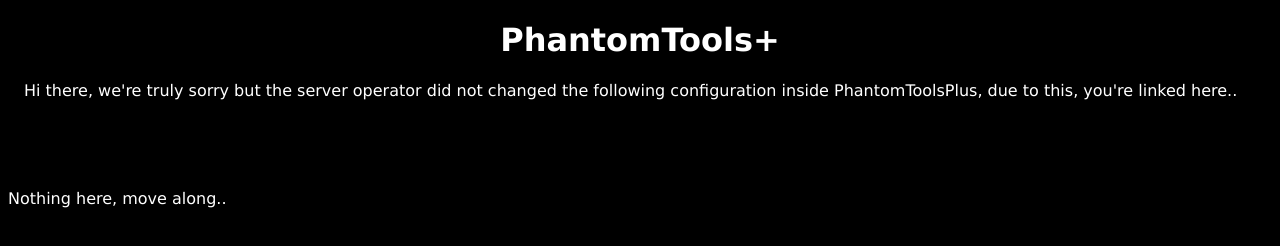
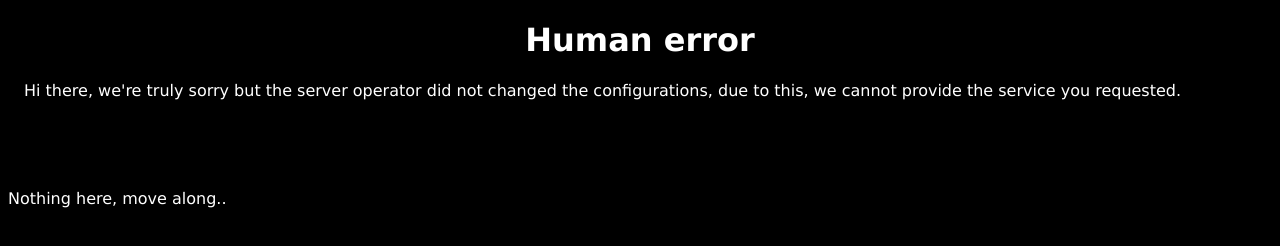
Before and after one commit to zb93/zb93.github.io, a plain HTML site: page misc/pt/hm/index.htm in a window 1280 px wide. Drawn offline with Linux system fonts and the light colour scheme.

Commit message:
Update and rename misc/pt/forums/index.htm to misc/pt/hm/index.htm

```diff
--- a/misc/pt/forums/index.htm
+++ b/misc/pt/hm/index.htm
@@ -6,8 +6,8 @@
 <link rel="stylesheet" type="text/css" href="/black.css"/>
 </head>
 <body>
-<h1><center>PhantomTools+</center></h1>
-<p><font color="black">__</font>Hi there, we're truly sorry but the server operator did not changed the following configuration inside PhantomToolsPlus, due to this, you're linked here..</p><br />
+<h1><center>Human error</center></h1>
+<p><font color="black">__</font>Hi there, we're truly sorry but the server operator did not changed the configurations, due to this, we cannot provide the service you requested.</p><br />
 <br /><br /><p>Nothing here, move along..</p>
 </body>
 </html>
```
